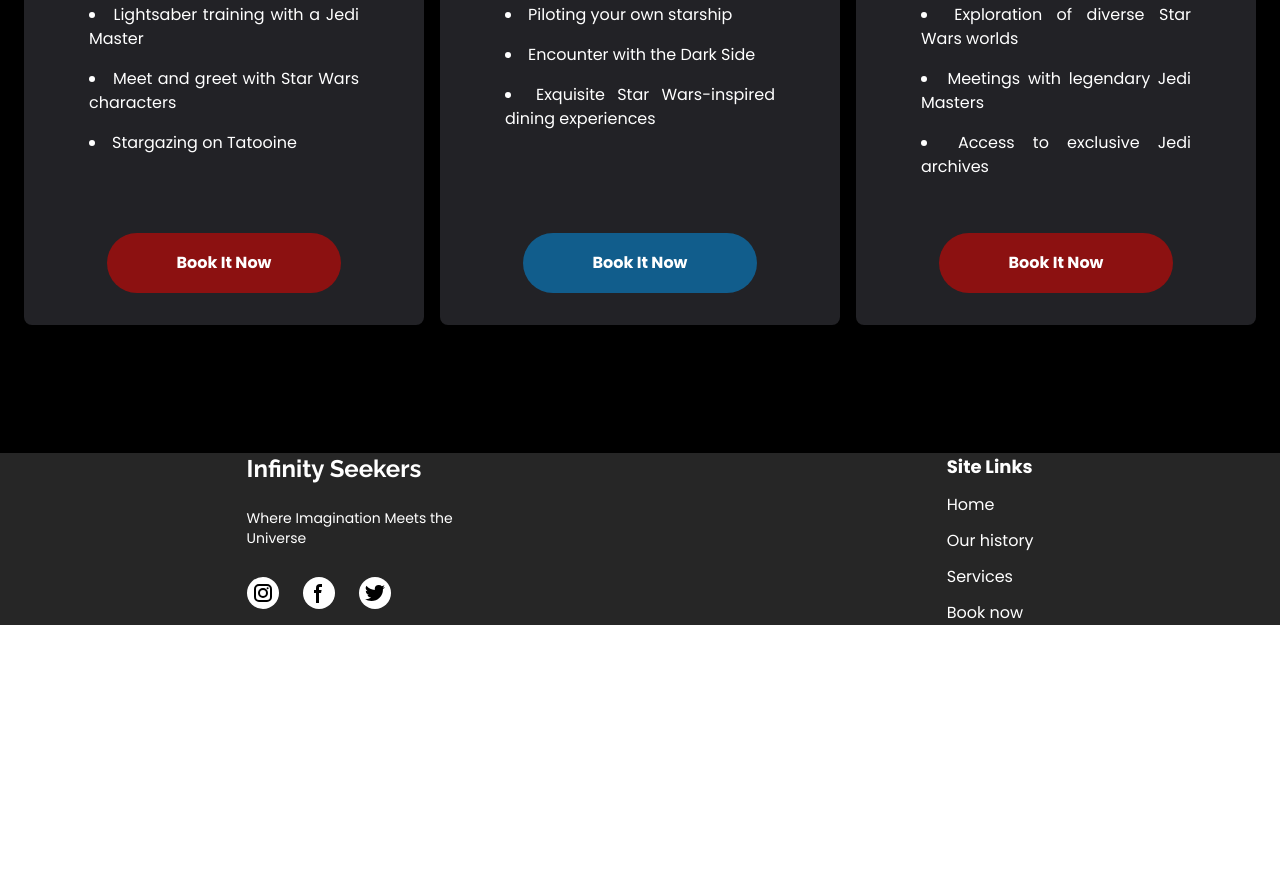
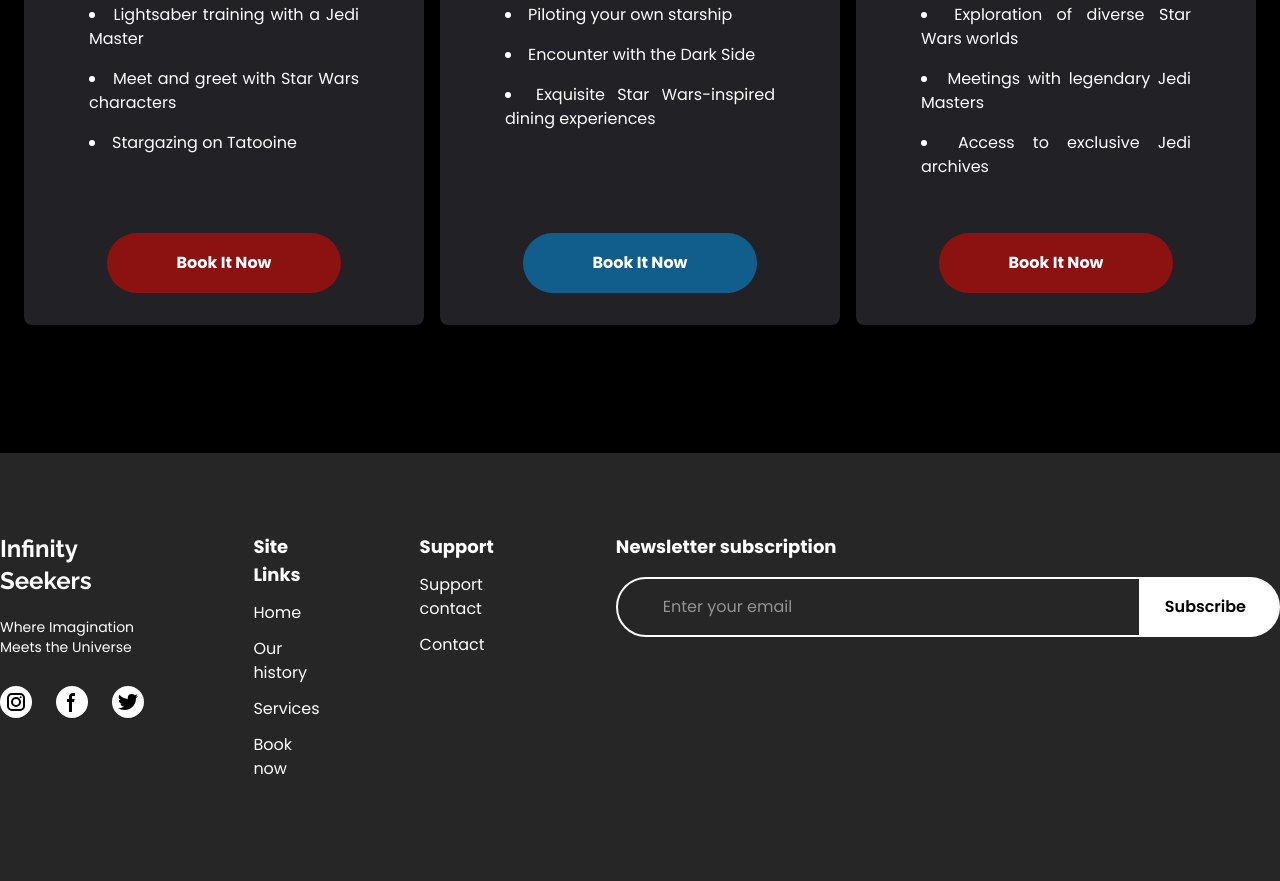
Before and after one commit to ram7567891987/Star-Wars-Website, a website: page index.html in a window 1280 px wide. Shown: the part 5275-6156 px from the top of the page. Before the commit the page ends 5900 px from the top, so only its background shows below. Drawn offline with Linux system fonts and the light colour scheme.

Commit message:
feat: enhance footer section with company info, site links, and newsletter subscription

```diff
--- a/index.html
+++ b/index.html
@@ -323,11 +323,11 @@
 
 <!-- Footer Section -->
 <div class="bg-[#262626] text-white">
-  <div class="flex justify-around">
   <!-- Company info -->
+  <div class="flex justify-center gap-25 pt-20 pb-25">
     <div class="flex-col">
       <h2 class="text-2xl font-bold font-raleway">Infinity Seekers</h2>
-      <p class="text-sm font-poppins pb-7.25 pt-5.75 max-w-51.75">Where Imagination Meets the Universe</p>
+      <p class="text-sm font-poppins pb-7.25 pt-5 max-w-51.75">Where Imagination Meets the Universe</p>
       <!-- Footer Icons -->
       <div class="flex gap-6">
         <!-- Instagram Icon -->
@@ -359,8 +359,22 @@
       <a href="#" class="" target="_blank">Book now</a>
     </div>
     <!-- Support  -->
+    <div class="flex flex-col gap-3 font-poppins">
+      <h2 class="text-lg font-bold">Support</h2>
+      <a href="#" class="" target="_blank">Support contact</a>
+        <a href="#" class="" target="_blank">Contact</a>
+      </div>
       <!-- Email Address -->
+      <div class="flex flex-col gap-4 font-poppins">
+        <h2 class="text-lg font-bold">Newsletter subscription</h2>
+          <form class="flex">
+            <input type="email" name="email" id="email" class="focus-visible:outline-none border-2 rounded-tl-full rounded-bl-full border-white py-4 px-8 pl-11.25 pr-40" placeholder="Enter your email">
+            <button type="submit" class="cursor-pointer border-2 border-transparent border-l-0 rounded-tr-full rounded-br-full pl-6 pr-8 text-black bg-white font-semibold hover:bg-transparent hover:border-white hover:text-[#E0E0E0] hover:border-2 hover:border-l-0 transition duration-300">Subscribe</button>
+          </form>
       </div>
+
+    </div>
+    <!-- /Company info -->
   </div>
 <!-- /Footer Section -->
   </body>
```
Also changed, not shown: assets/css/output.css. Lines whose indentation alone changed are shown as unchanged.
